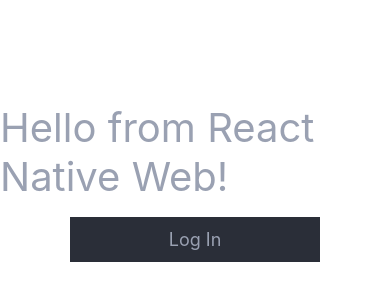
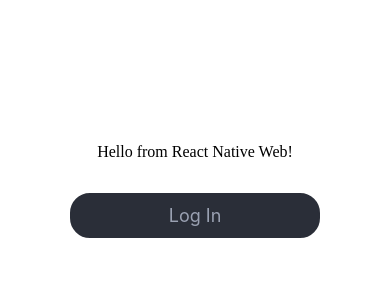
Before and after one commit to mattchannn/ReactNativeWebSandbox, a React Native app: screen / in a window 390 px wide. Shown: the part 232-532 px from the top of the page. Built offline with nearby package versions, Linux system fonts and the light colour scheme.

Commit message:
update: use StyledText to differentiate web and mobile platform

```diff
--- a/src/components/Button.jsx
+++ b/src/components/Button.jsx
@@ -25,7 +25,6 @@
 });
 
 export default function Button({style, children}) {
-  console.log(style);
   return (
     <View style={{...styles.container, ...(style?.container ?? null)}}>
       <Pressable>
--- a/src/components/Button.web.jsx
+++ /dev/null
@@ -1,32 +0,0 @@
-import React from 'react';
-import {StyleSheet, Pressable, View, Text} from 'react-native';
-import theme from '../styles/theme';
-
-const styles = StyleSheet.create({
-  container: {
-    paddingVertical: 10,
-    alignItems: 'center',
-    minWidth: 250,
-    borderWidth: 2,
-    borderColor: theme.BUTTON_BASE_COLOR,
-    backgroundColor: theme.BUTTON_BASE_COLOR,
-    cursor: 'pointer',
-  },
-  text: {
-    color: theme.TEXT_COLOR,
-    fontSize: 18,
-  },
-});
-
-export default function Button({style, children}) {
-  console.log(style);
-  return (
-    <View style={{...styles.container, ...(style?.container ?? null)}}>
-      <Pressable>
-        <Text style={{...styles.text, ...(style?.text ?? null)}}>
-          {children}
-        </Text>
-      </Pressable>
-    </View>
-  );
-}
--- /dev/null
+++ b/src/components/StyledText.web.jsx
@@ -0,0 +1,5 @@
+import React from 'react';
+
+export default function StyledText({style, children}) {
+  return <p>{children}</p>;
+}
```
